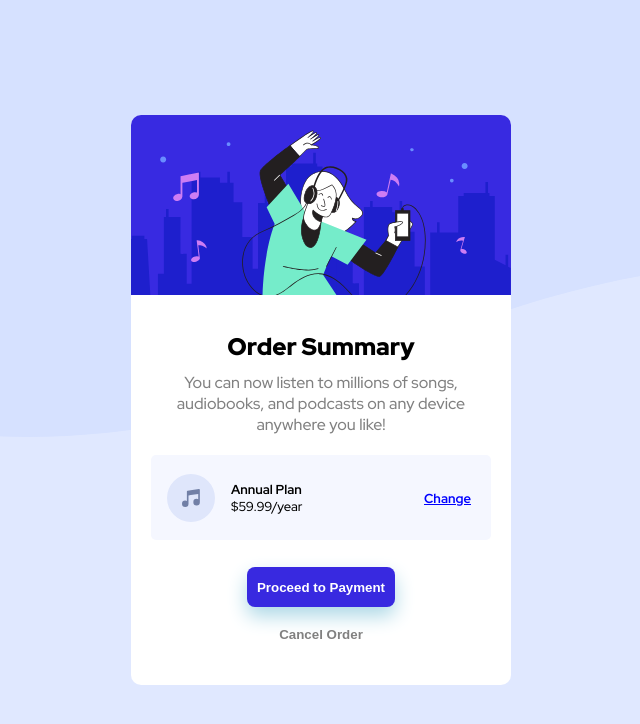
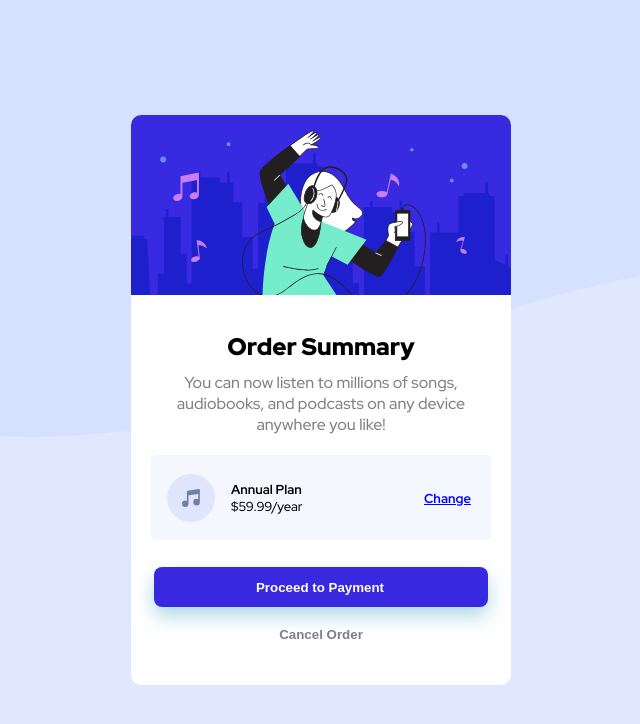
Before and after one commit to Perroclo/order-summary-component-main, a plain HTML site: page index.html in a window 1280 px wide. Shown: the whole page, without its empty margins (319-959 px from the left). Drawn offline with Linux system fonts and the light colour scheme.

Commit message:
Add files via upload

```diff
--- a/stylesheet/stylesheet.css
+++ b/stylesheet/stylesheet.css
@@ -126,15 +126,17 @@ justify-content: center;
 	border-radius: 8px;
 	font-weight: bold;
 	background-color: hsl(245, 75%, 52%);
-	padding: 10px;
+
 	color: white;
 	cursor: pointer;
 	margin-bottom: 10px;
-    flex-basis: 339px;
+
     margin-left: 21px;
     margin-right: 21px;
     box-shadow: 0px 9px 19px lightblue;
         height: 40px;
+        padding-right: 104px;
+    padding-left: 102px;
 
 }
 
```
